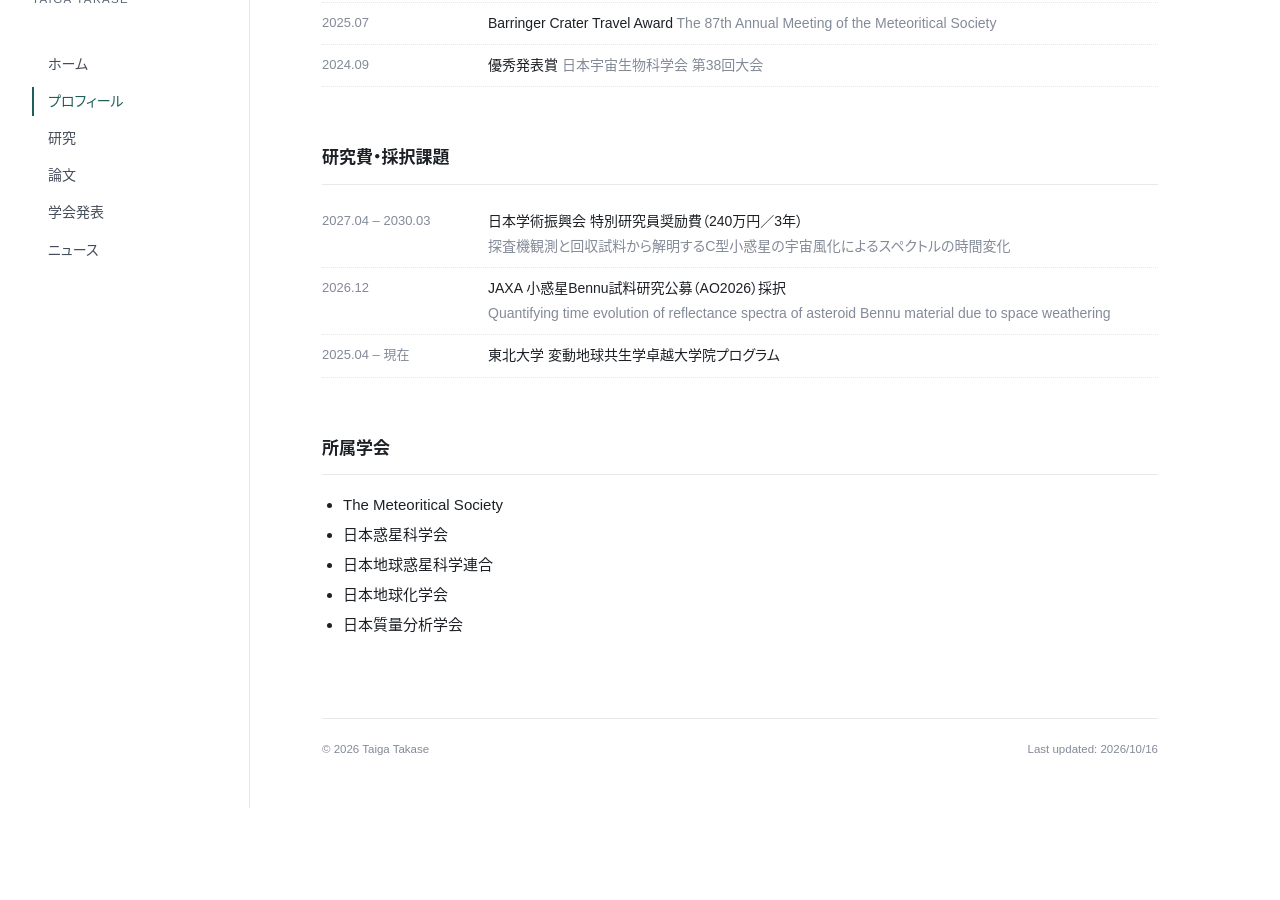
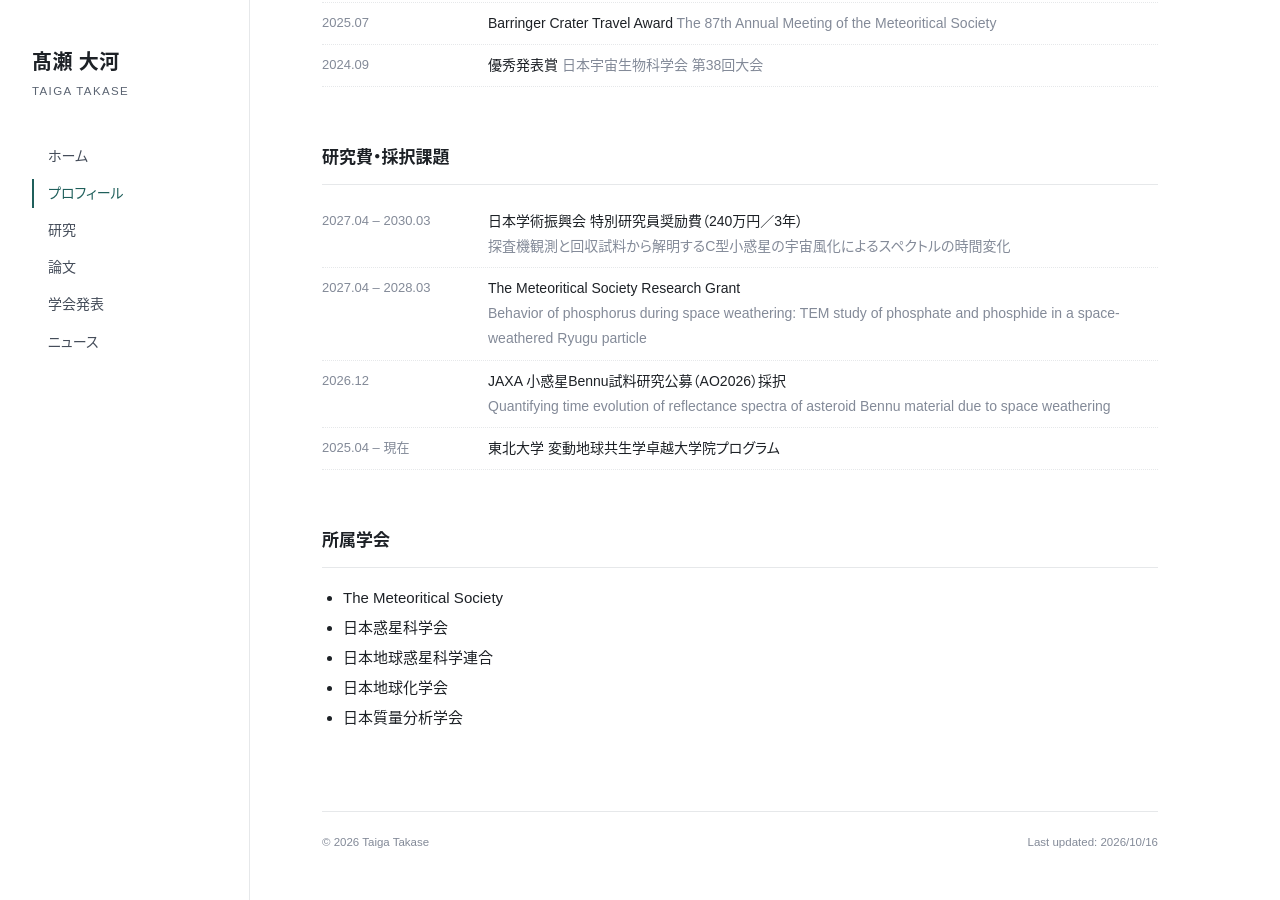
Before and after one commit to takasetaigat1/takasetaigat1.github.io, a Jekyll site: the page built from profile.html, in a window 1280 px wide and 900 px high, scrolled down 953 px. Built offline with Jekyll 4.4.1, drawn with Linux system fonts in a browser that asks for light colours; some web fonts are replaced; before the commit the page ends 1761 px from its top, so only the background shows below that.

Commit message:
Add Meteoritical Society Research Grant
Co-Authored-By: Claude Fable 5.1 <noreply@anthropic.com>
Claude-Session: https://claude.ai/code/session_01WJ69PvNMxXwpNZfvYmXkxj

```diff
--- a/_data/profile.yml
+++ b/_data/profile.yml
@@ -48,6 +48,9 @@ grants:
     text_en: JSPS Grant-in-Aid for JSPS Fellows (2.4 million JPY / 3 years)
     sub: "探査機観測と回収試料から解明するC型小惑星の宇宙風化によるスペクトルの時間変化"
     sub_en: "Spectral evolution of C-type asteroids driven by space weathering, revealed from spacecraft observations and returned samples"
+  - period: 2027.04 – 2028.03
+    text: The Meteoritical Society Research Grant
+    sub: "Behavior of phosphorus during space weathering: TEM study of phosphate and phosphide in a space-weathered Ryugu particle"
   - period: 2026.12
     text: JAXA 小惑星Bennu試料研究公募（AO2026）採択
     text_en: JAXA Announcement of Opportunity for Bennu samples (AO2026)
```
